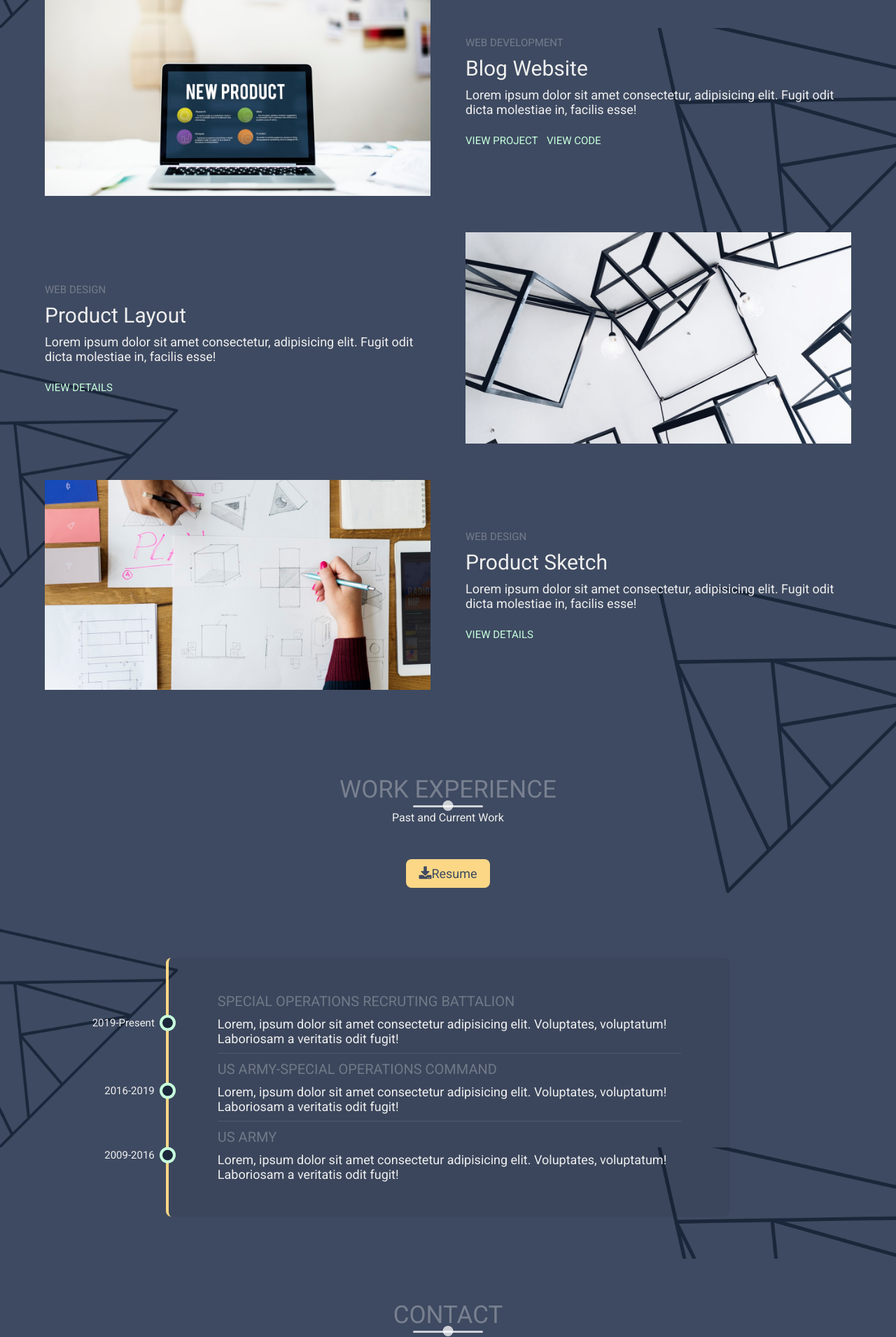
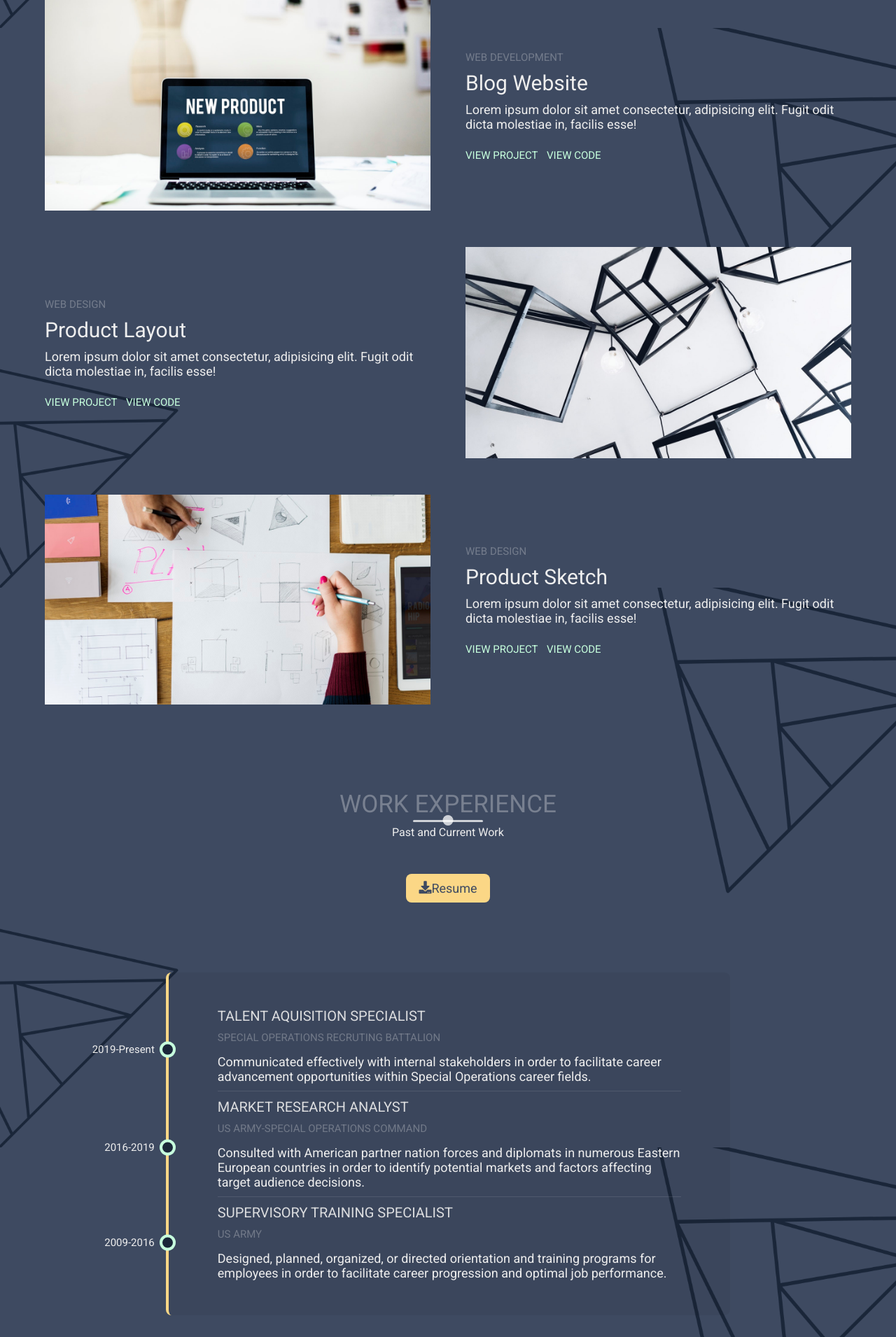
Before and after one commit to JaimeVRodriguez/PersonalWebsite, a PHP site: page / in a window 1280 px wide. Shown: the part 2360-4271 px from the top of the page at 70% size. Run offline with PHP 8.4, Linux system fonts and the light colour scheme.

Commit message:
Update 2 (Skills and Experience)

```diff
--- a/index.html
+++ b/index.html
@@ -134,10 +134,12 @@
             <div class="icon-container">
               <i class="fas fa-layer-group"></i>
             </div>
-            <h1>Web Design</h1>
+            <h1>Versatility</h1>
             <p>
-              Lorem ipsum dolor sit amet consectetur adipisicing elit. Aliquid
-              odio minima esse magnam numquam aliquam.
+              I am a capable individual that is receptive to training and
+              constructive criticism. My ability to grasp new concept quickly
+              allows me to constantly expand my knowledge and test my abilities.
+              My ambitious personality is a great fit for many cultures.
             </p>
           </div>
           <div class="skill" data-aos="fade-in" data-aos-delay="600">
@@ -208,7 +210,8 @@
               Lorem ipsum dolor sit amet consectetur, adipisicing elit. Fugit
               odit dicta molestiae in, facilis esse!
             </p>
-            <a href="#" class="cta">View Details</a>
+            <a href="#" class="cta">View Project</a>
+            <a href="#" class="cta">View Code</a>
           </div>
           <div class="portfolio-img" data-aos="fade-left" data-aos-delay="1200">
             <img src="images/portitem2.jpeg" alt="" />
@@ -233,7 +236,8 @@
               Lorem ipsum dolor sit amet consectetur, adipisicing elit. Fugit
               odit dicta molestiae in, facilis esse!
             </p>
-            <a href="#" class="cta">View Details</a>
+            <a href="#" class="cta">View Project</a>
+            <a href="#" class="cta">View Code</a>
           </div>
         </div>
       </div>
@@ -253,24 +257,31 @@
         <div class="timeline" data-aos="fade-down" data-aos-delay="300">
           <ul>
             <li class="date" data-date="2019-Present">
+              <h1 class="job-title">Talent Aquisition Specialist</h1>
               <h1>Special Operations Recruting Battalion</h1>
               <p>
-                Lorem, ipsum dolor sit amet consectetur adipisicing elit.
-                Voluptates, voluptatum! Laboriosam a veritatis odit fugit!
+                Communicated effectively with internal stakeholders in order to
+                facilitate career advancement opportunities within Special
+                Operations career fields.
               </p>
             </li>
             <li class="date" data-date="2016-2019">
+              <h1 class="job-title">Market Research Analyst</h1>
               <h1>US Army-Special Operations Command</h1>
               <p>
-                Lorem, ipsum dolor sit amet consectetur adipisicing elit.
-                Voluptates, voluptatum! Laboriosam a veritatis odit fugit!
+                Consulted with American partner nation forces and diplomats in
+                numerous Eastern European countries in order to identify
+                potential markets and factors affecting target audience
+                decisions.
               </p>
             </li>
             <li class="date" data-date="2009-2016">
+              <h1 class="job-title">Supervisory Training Specialist</h1>
               <h1>US Army</h1>
               <p>
-                Lorem, ipsum dolor sit amet consectetur adipisicing elit.
-                Voluptates, voluptatum! Laboriosam a veritatis odit fugit!
+                Designed, planned, organized, or directed orientation and
+                training programs for employees in order to facilitate career
+                progression and optimal job performance.
               </p>
             </li>
           </ul>
@@ -286,7 +297,7 @@
         </div>
         <form
           action="mailto:jaime.v.rodriguez@outlook.com"
-          method="POST"
+          method="post"
           data-aos="fade-up"
           data-aos-delay="300"
         >
--- a/main.css
+++ b/main.css
@@ -413,11 +413,19 @@ li {
   width: 70%;
 }
 
-.timeline h1 {
+.timeline .job-title {
   font-size: 2rem;
   text-transform: uppercase;
   font-weight: 300;
   margin-bottom: 1rem;
+  opacity: 0.9;
+}
+
+.timeline h1 {
+  font-size: 1.5rem;
+  text-transform: uppercase;
+  font-weight: 300;
+  margin-bottom: 1.5rem;
   opacity: 0.3;
 }
 
```
